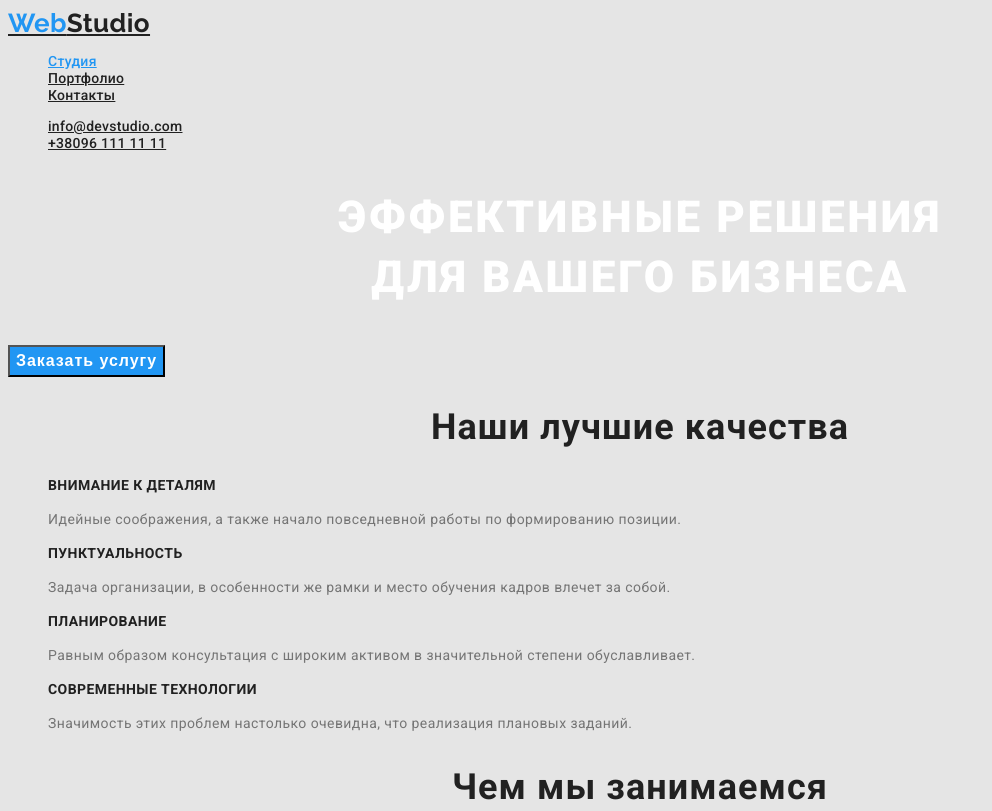
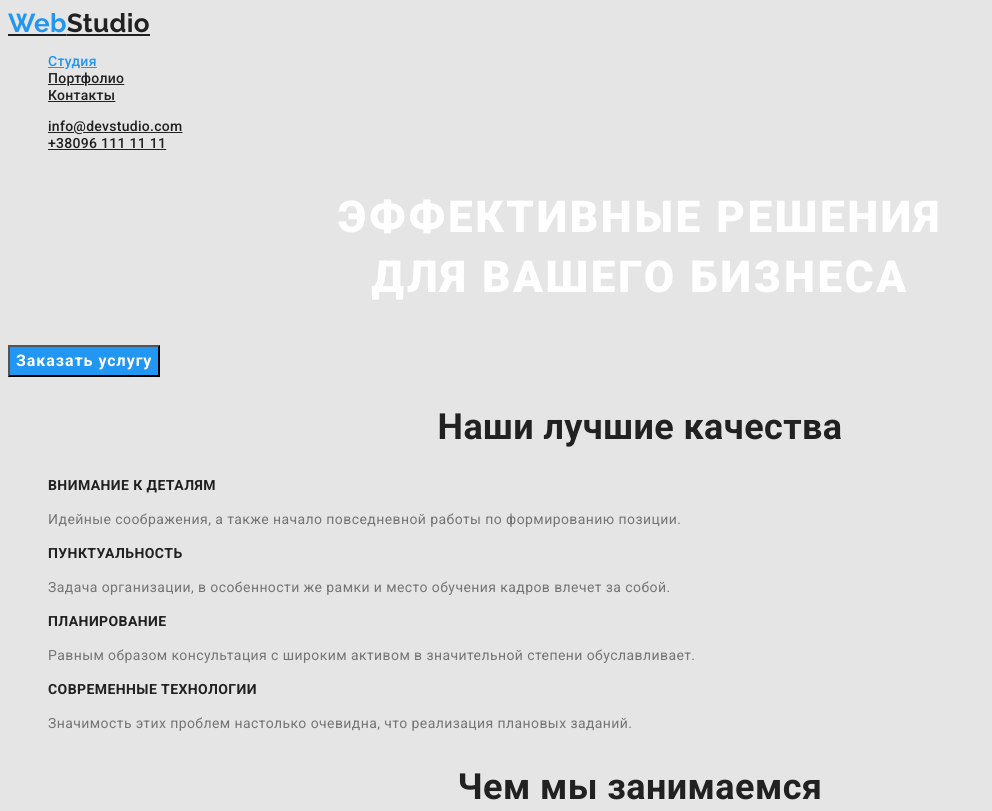
Before and after one commit to BondAndrii/goit-markup-hw-02, a plain HTML site: page index.html in a window 1280 px wide. Shown: the top 811 px of the page, without its empty margins (0-992 px from the left). Drawn offline with Linux system fonts and the light colour scheme.

Commit message:
Коригує оформлення кнопок

```diff
--- a/css/styles.css
+++ b/css/styles.css
@@ -97,7 +97,7 @@ body {
     font-size: 36px;
     line-height: 1.17;
     text-align: center;
-    letter-spacing: 0.03em;
+
 }
 .featers {
     line-height: 1.71;
@@ -130,11 +130,7 @@ body {
     text-align: center;
 
 }
-/* Оформляємо кнопки */
-.button {
-    color: var(--second-text-color);
-    background-color: var(--accent-color);
-}
+
 .logotextfoot {
     color: var(--second-text-color);
     font-family: raleway, sans-serif;
@@ -167,10 +163,12 @@ body {
 .footer-nav .contact:focus {
     color: var(--accent-color);
 }
+/* Оформляємо кнопки */
 .button {
     color: var(--title-text-color);
     background-color: var(--bgc-button-color);
 
+    font-family: inherit;
     font-weight: 500;
     font-size: 16px;
     line-height: 1.62;
```
